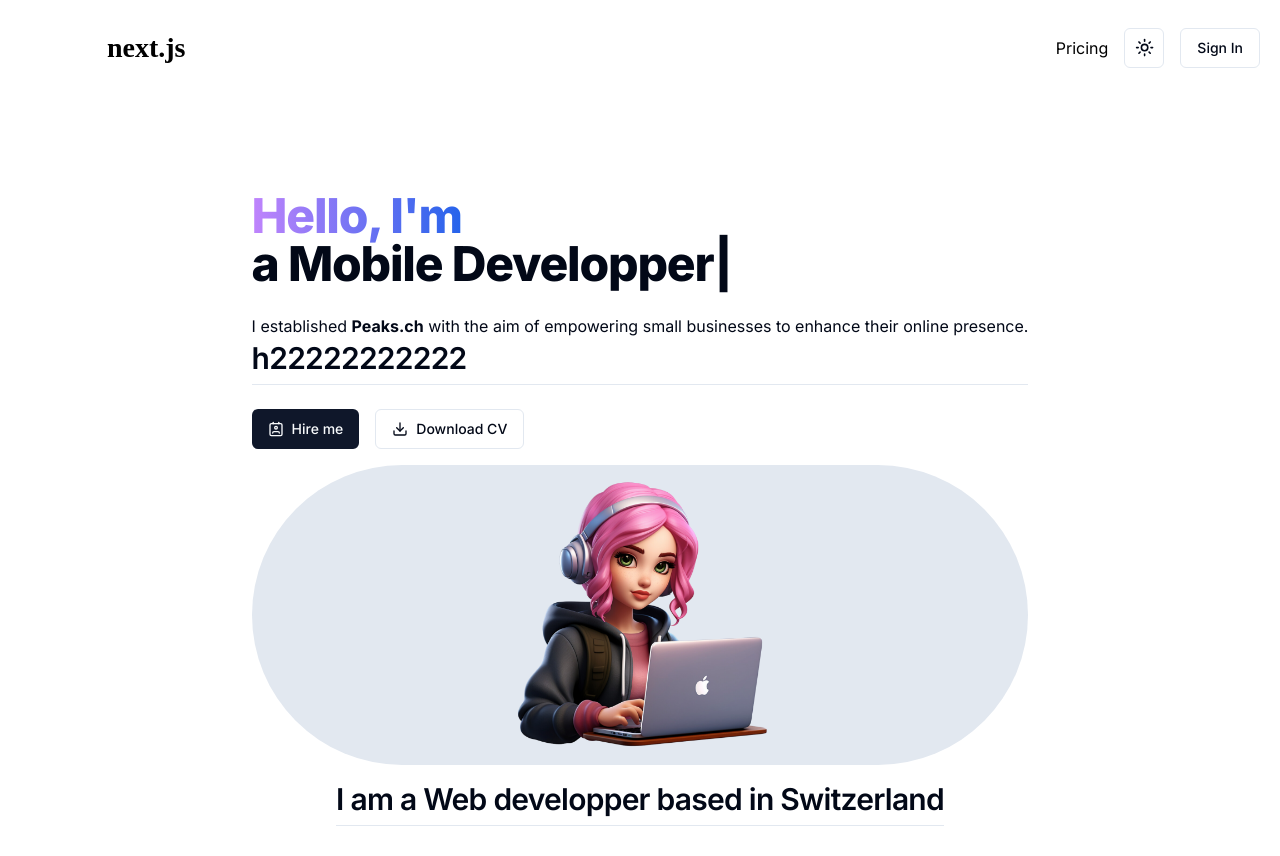
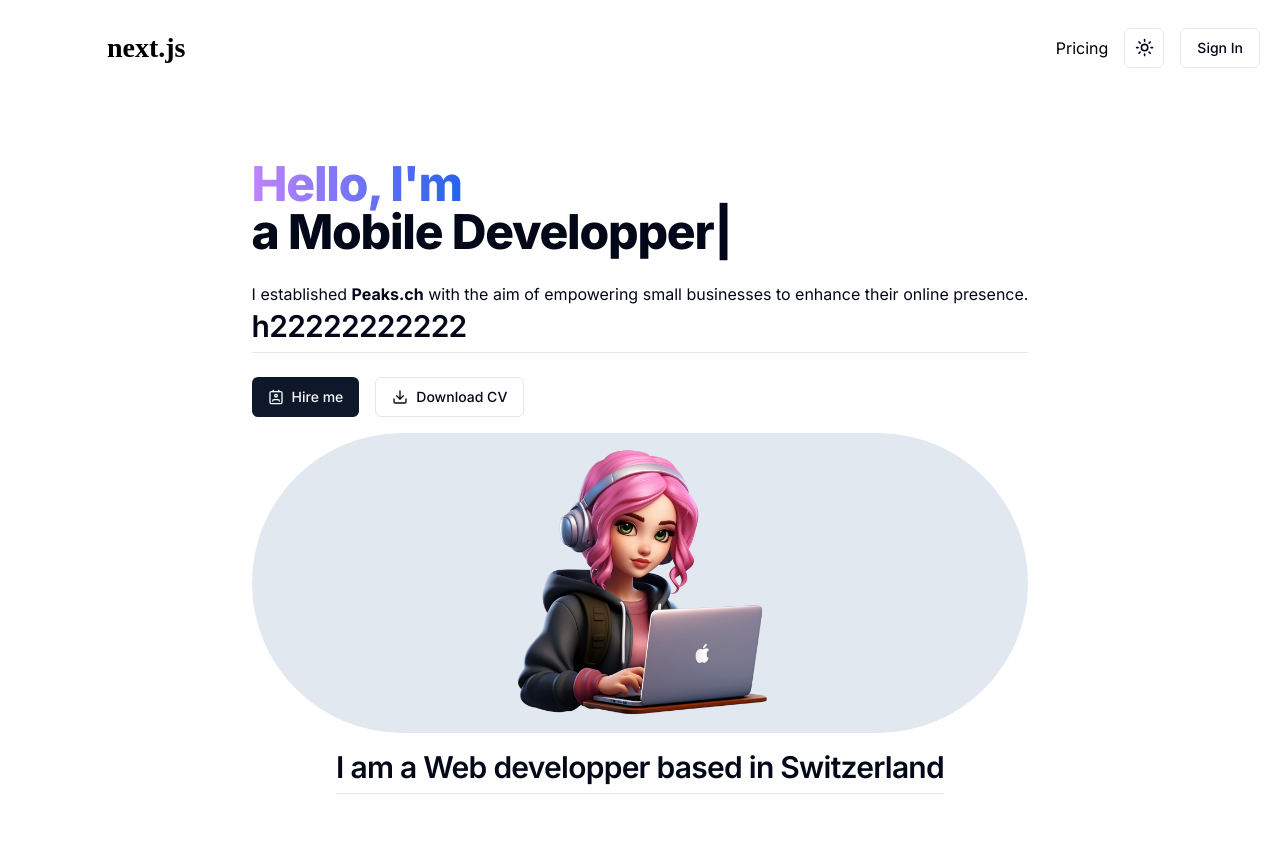
Before and after one commit to DwennK/dwenn.ch, a Next.js app: page / in a window 1280 px wide. Shown: the top 856 px of the page. Built offline with nearby package versions, Linux system fonts and the light colour scheme; no server answers.

Commit message:
fix padding main section page.tsx

```diff
--- a/app/page.tsx
+++ b/app/page.tsx
@@ -4,7 +4,7 @@
 
 export default function Home() {
   return (
-    <main className="flex min-h-screen flex-col items-center container p-24">
+    <main className="flex min-h-screen flex-col items-center container p-16 m:p-24">
       <HeroSection />
       <h2 className="scroll-m-20 border-b pb-2 text-3xl font-semibold tracking-tight first:mt-0">
         I am a Web developper based in Switzerland
```
